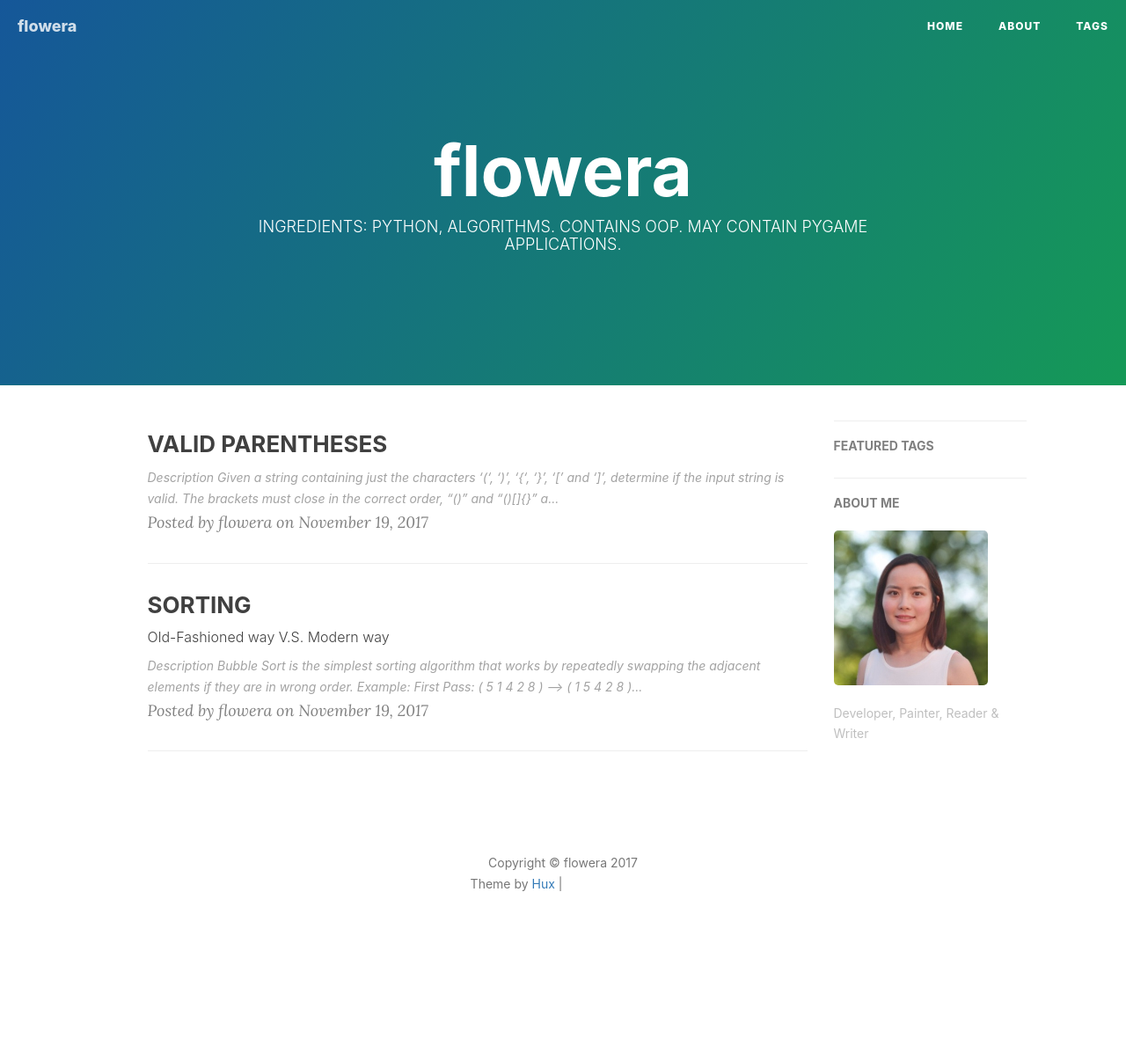
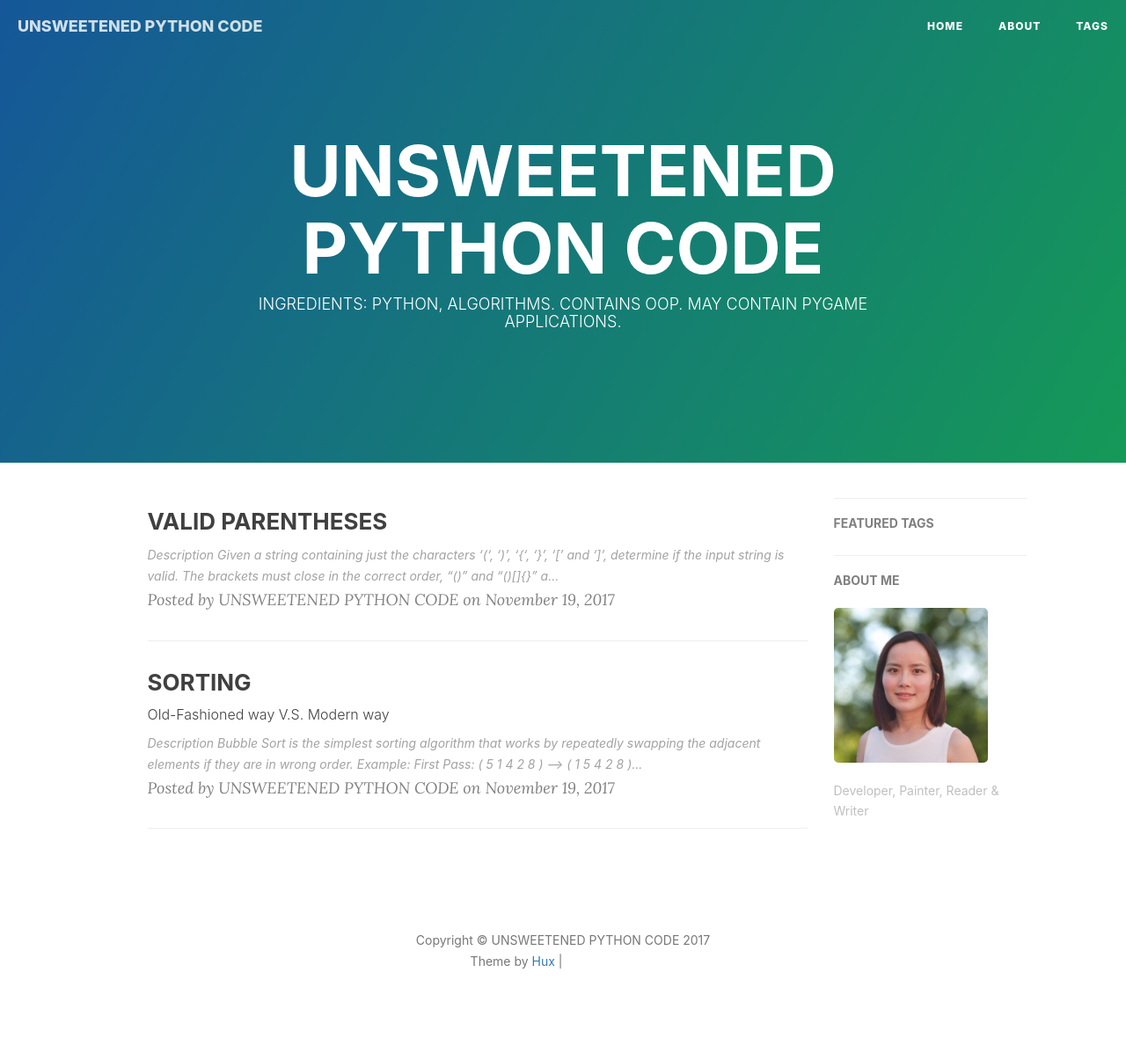
Before and after one commit to flowero/flowero1, a Jekyll site: the page built from index.html, in a window 1280 px wide. Shown: the whole page at 88% size. Built offline with Jekyll 4.4.1, drawn with Linux system fonts in a browser that asks for light colours; the list of posts is cut into pages by our own code; comment, search, counter and statistics services are not loaded; before the commit the page ends 1109 px from its top, so only the background shows below that; grey boxes are pictures that could not be loaded.

Commit message:
changed title

```diff
--- a/_config.yml
+++ b/_config.yml
@@ -1,5 +1,5 @@
 # Site settings
-title: flowera
+title: UNSWEETENED PYTHON CODE
 #header-img: img/home-bg.jpg
 email: rubingkuo@gmail.com
 description: "description"
```
